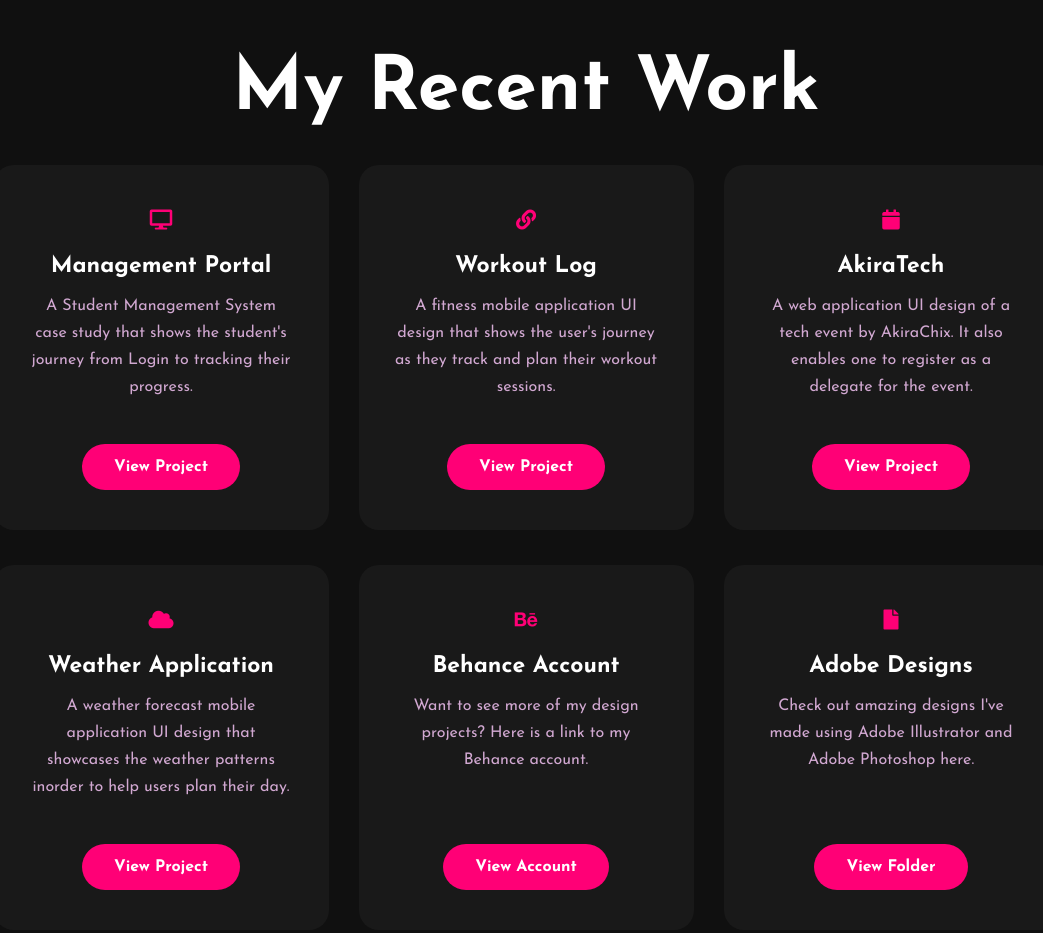
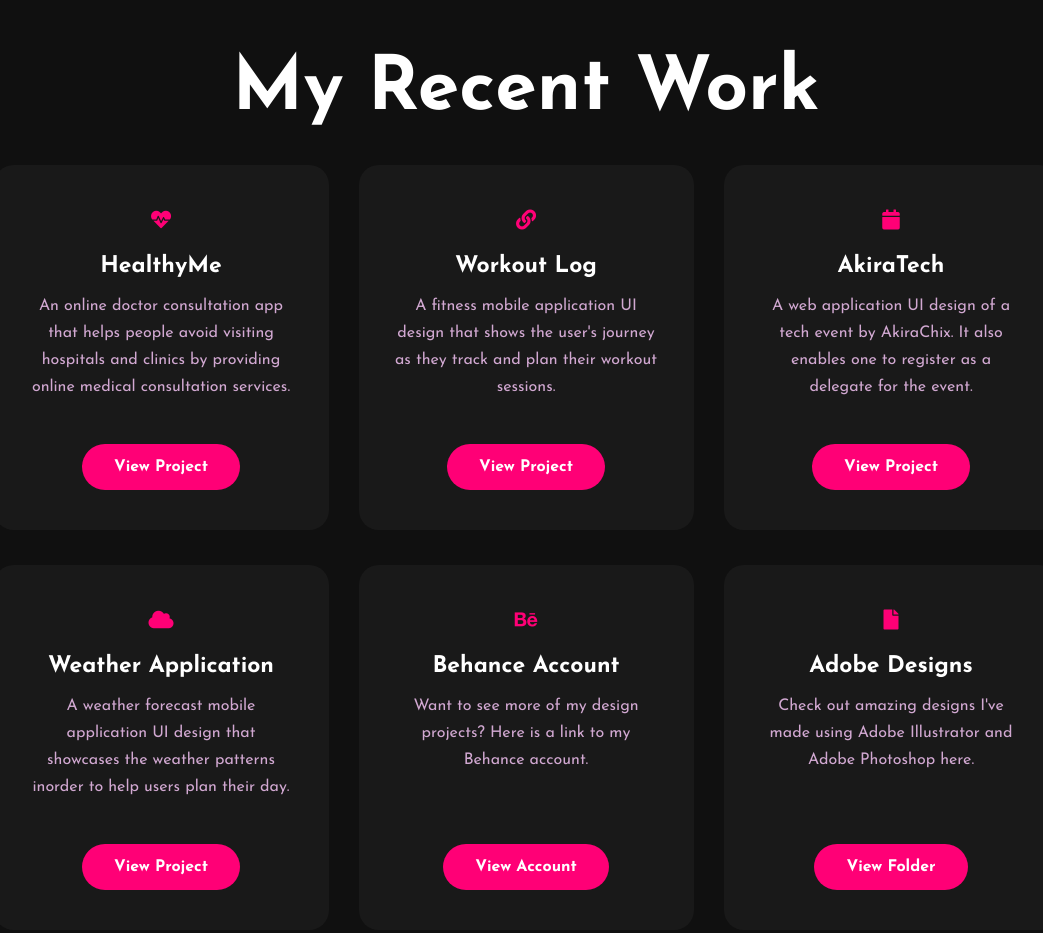
Before and after one commit to BrendaMurugi/Portfolio-Website, a plain HTML site: page index.html in a window 1280 px wide. Shown: the part 1568-2501 px from the top of the page, without its empty margins (114-1157 px from the left). Drawn offline with nearby package versions, Linux system fonts and the light colour scheme; no server answers.

Commit message:
Links changes

```diff
--- a/index.html
+++ b/index.html
@@ -69,14 +69,14 @@
 		<div class="box">
 
 			<div class="card">
-				<i class="fa fa-desktop"></i>
-				<h5>Management Portal</h5>
+				<i class="fa fa-heartbeat"></i>
+				<h5>HealthyMe</h5>
 				<div class="pra">
-					<p>A Student Management System case study that shows the student's journey from Login to tracking
-						their progress.</p>
+					<p>An online doctor consultation app that helps people avoid visiting hospitals and clinics by
+						providing online medical consultation services.</p>
 					<p style="text-align: center; margin-top: 20%;">
 						<a class="btn"
-							href="https://www.behance.net/gallery/153494489/School-Management-Portal-UI-Design"
+							href="https://www.behance.net/gallery/156146463/HealthyMe-Online-Doctor-Consultation-App"
 							target="_blank">View Project</a>
 					</p>
 				</div>
```
